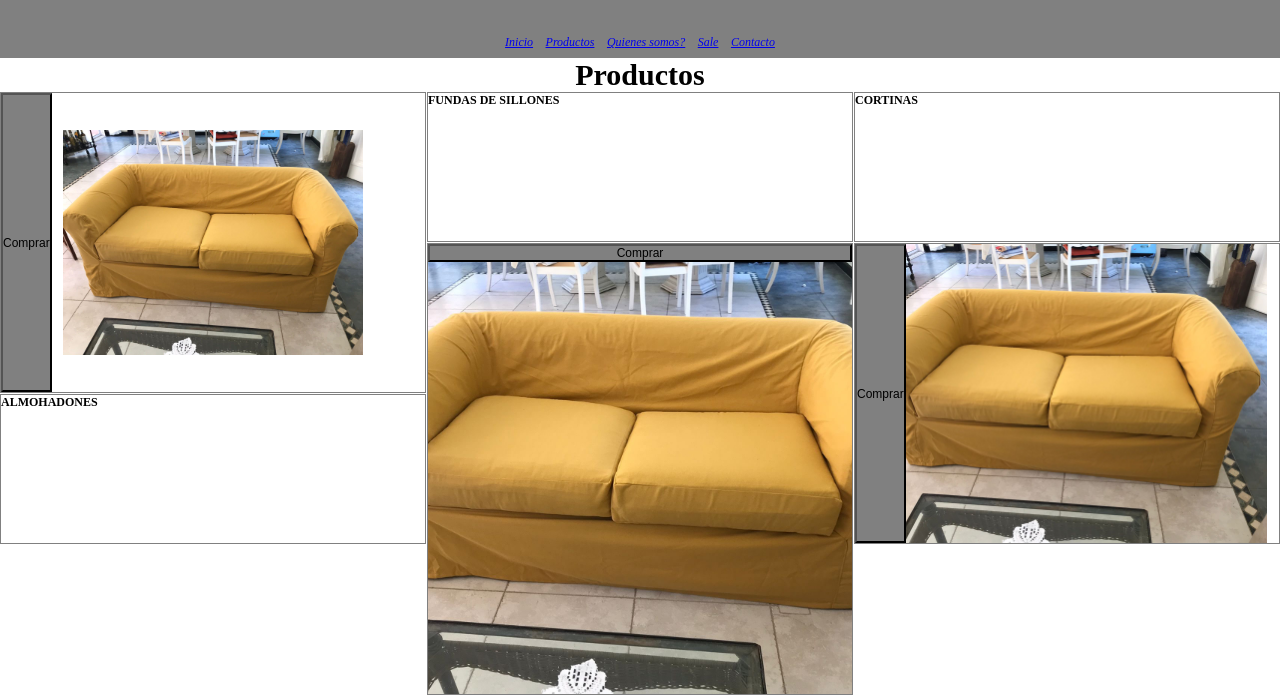
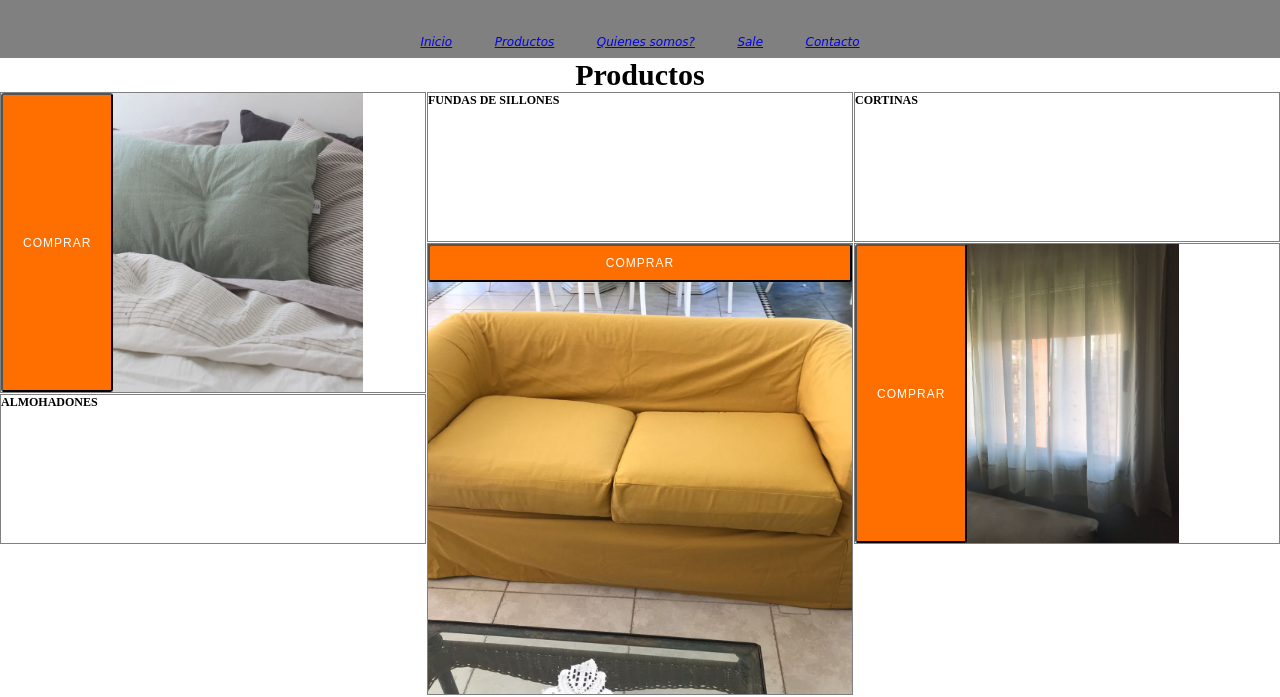
Before and after one commit to camilapalladino/spazio_elan, a website: page paginas/productos.html in a window 1280 px wide. Shown: the top 697 px of the page. Drawn offline with Linux system fonts and the light colour scheme.

Commit message:
correcciones

```diff
--- a/sass/style.scss
+++ b/sass/style.scss
@@ -35,7 +35,17 @@ h2{
 
 }
 li{
+    flex-grow: 1;
     display: inline;
+    flex-wrap: wrap;
+    flex-direction: column;
+    justify-content: flex-end;
+    padding: 15px;
+    font-family: "Leckerli One", cursive;
+    color: white;
+    text-decoration-line: none;
+
+
 }
 
 
@@ -43,9 +53,11 @@ li{
         text-align: center;
 
 
+
     }
     .titulo__viplist{
         font-size: 50px;
+
     }
 
 
@@ -58,6 +70,16 @@ height: 50px;
 
     }
 
+    .datos__menu {
+        display: flexbox;
+        text-align: left;
+        width: 10px;
+        height: 10px;
+
+    }
+
+
+
     img{
         padding: 10px;
         margin: 40px;
@@ -67,12 +89,24 @@ height: 50px;
         }
 
 button{
-    background-color:$color-boton
+    padding: 10px 20px;
+    border-radius:3px;
+    background: #FF6F00;
+    color: white;
+    text-transform: uppercase;
+    letter-spacing: 1px;
+    display: inline-block;
+    cursor: pointer;
 }
 
+
 form{
-    text-align: center;
-
+ text-align: center;
+ grid-area: initial;
+ justify-self: center;
+ display: flex;
+ flex-direction: column;
+ gap: 0.63rem;
 }
 
 
@@ -91,7 +125,7 @@ form{
     &__uno{
         grid-row-start: 1;
         grid-row-end: 3;
-        background-image: url(../recursos/funda1.jpg);
+        background-image: url(../recursos/sassII/verde.jpg);
         background-size:300px;
         background-repeat: no-repeat;
         background-position: inherit;
@@ -113,7 +147,7 @@ form{
     &__cinco{
         grid-row: 2/4;
     grid-column: 3/4;
-    background-image: url(../recursos/funda1.jpg);
+    background-image: url(../recursos/cortina1.jpg);
     background-position:inherit;
     background-size:contain ;
     background-repeat:no-repeat;
```
Also changed, not shown: index.html (+9 -10 lines), paginas/contacto.html (+0 -3 lines), paginas/productos.html (+0 -2 lines), paginas/sale.html (+0 -3 lines), css/estilos.css, recursos/sillon.jpg (added).
